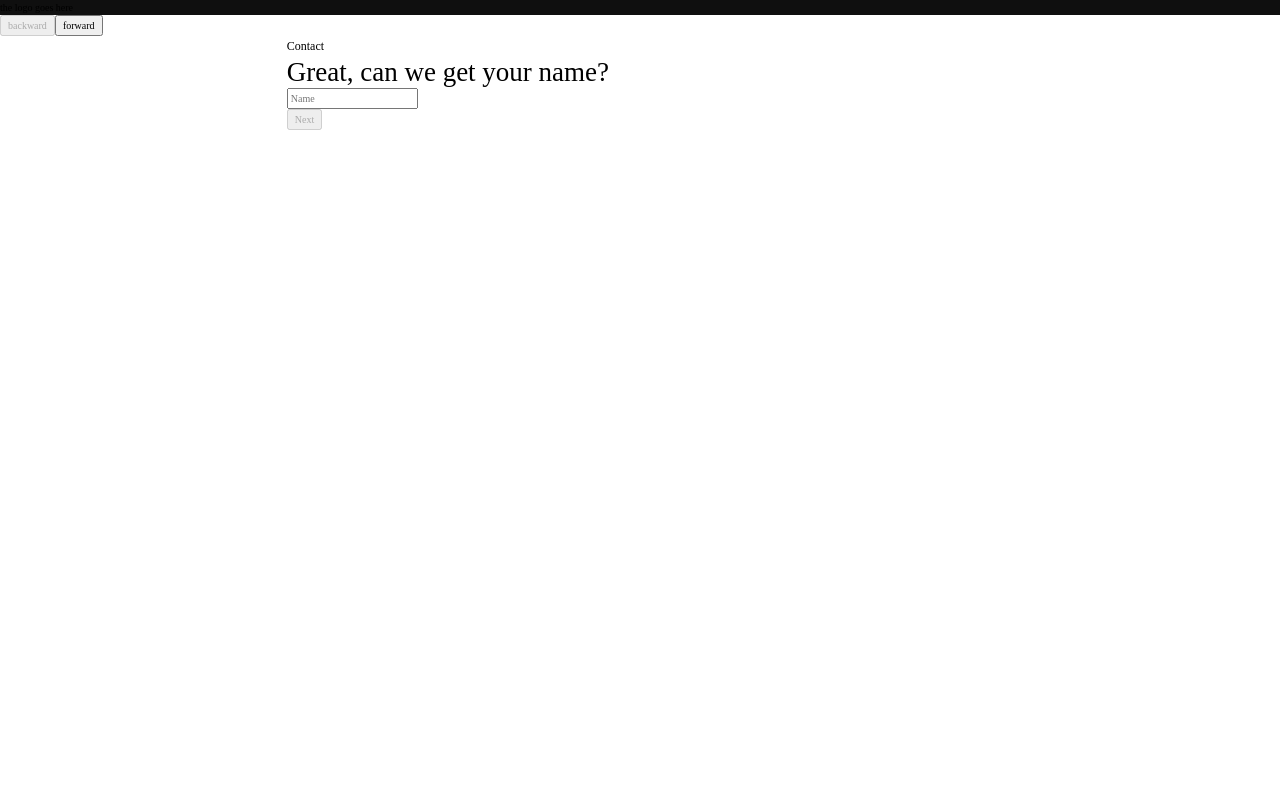
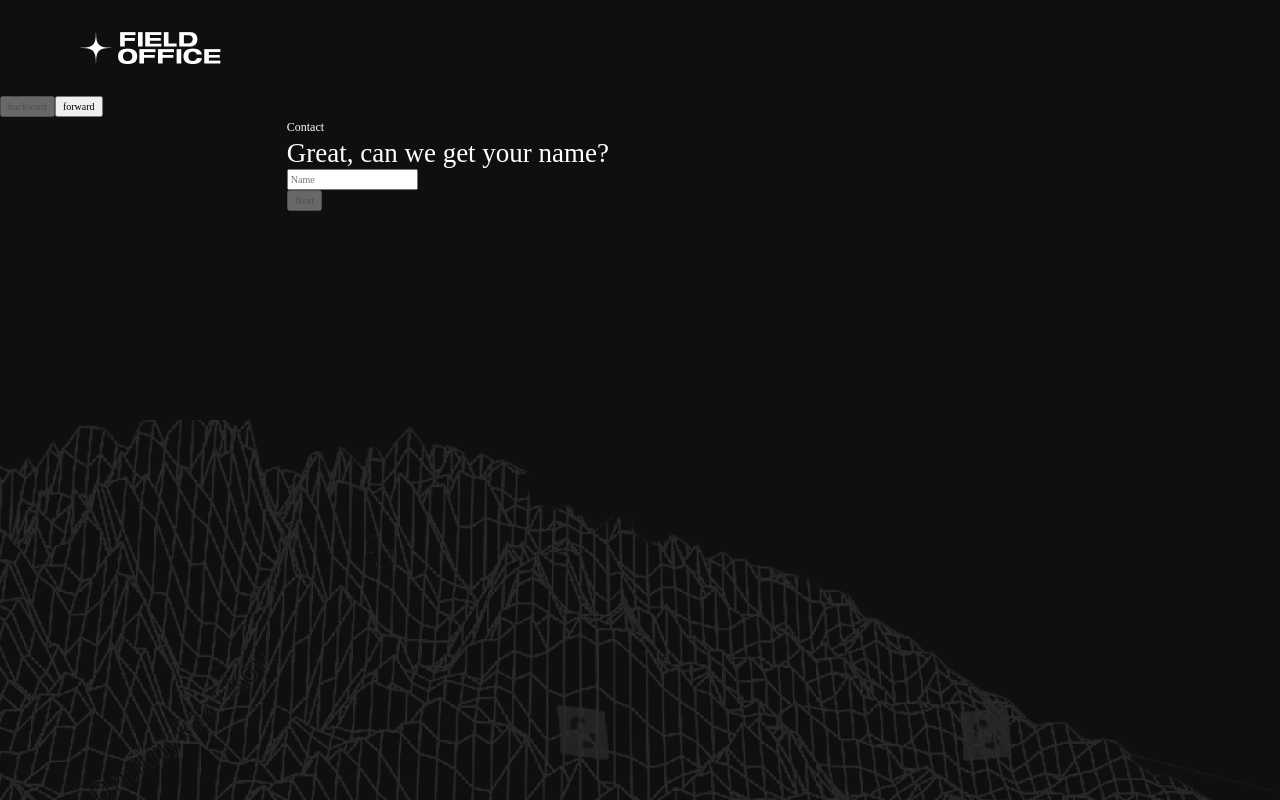
Before and after one commit to robbiebart/field-office-test, a React (Create React App) app: page / in a window 1280 px wide. Built offline with nearby package versions, Linux system fonts and the light colour scheme.

Commit message:
style header, background image

```diff
--- a/src/App.js
+++ b/src/App.js
@@ -47,7 +47,9 @@ function App() {
 
 	return (
 		<div>
-			<header className="header">the logo goes here</header>
+			<header className="header">
+				<img src="/assets/PrimaryLogo.png" />
+			</header>
 			<main>
 				<nav>
 					<button
--- a/src/App.scss
+++ b/src/App.scss
@@ -1,3 +1,25 @@
+body {
+	background-color: #0f0f0f;
+
+	@media only screen and (min-width: 600px) {
+		background-image: url("../public/assets/PrimaryBackground.png");
+		background-repeat: no-repeat;
+		background-position: 0% 100%;
+	}
+}
+
 .header {
 	background-color: #0f0f0f;
+	height: 9.6rem;
+	padding-left: 1.7rem;
+	display: flex;
+	align-items: center;
+
+	@media only screen and (min-width: 600px) {
+		padding-left: 8rem;
+	}
+
+	@media only screen and (min-width: 1600px) {
+		padding-left: 5%;
+	}
 }
--- a/src/index.scss
+++ b/src/index.scss
@@ -78,7 +78,6 @@ h6 {
 .main-grid {
 	display: grid;
 	grid-template-columns: 1.5rem auto 1.5rem;
-	overflow-x: hidden;
 }
 
 @media only screen and (min-width: 600px) {
@@ -104,9 +103,11 @@ h4 {
 	font-weight: 400;
 	font-size: 2.7rem;
 	line-height: 3.24rem;
+	color: #ffffff;
 }
 
 p {
 	font-size: 1.2rem;
 	line-height: 2rem;
+	color: #ffffff;
 }
```
